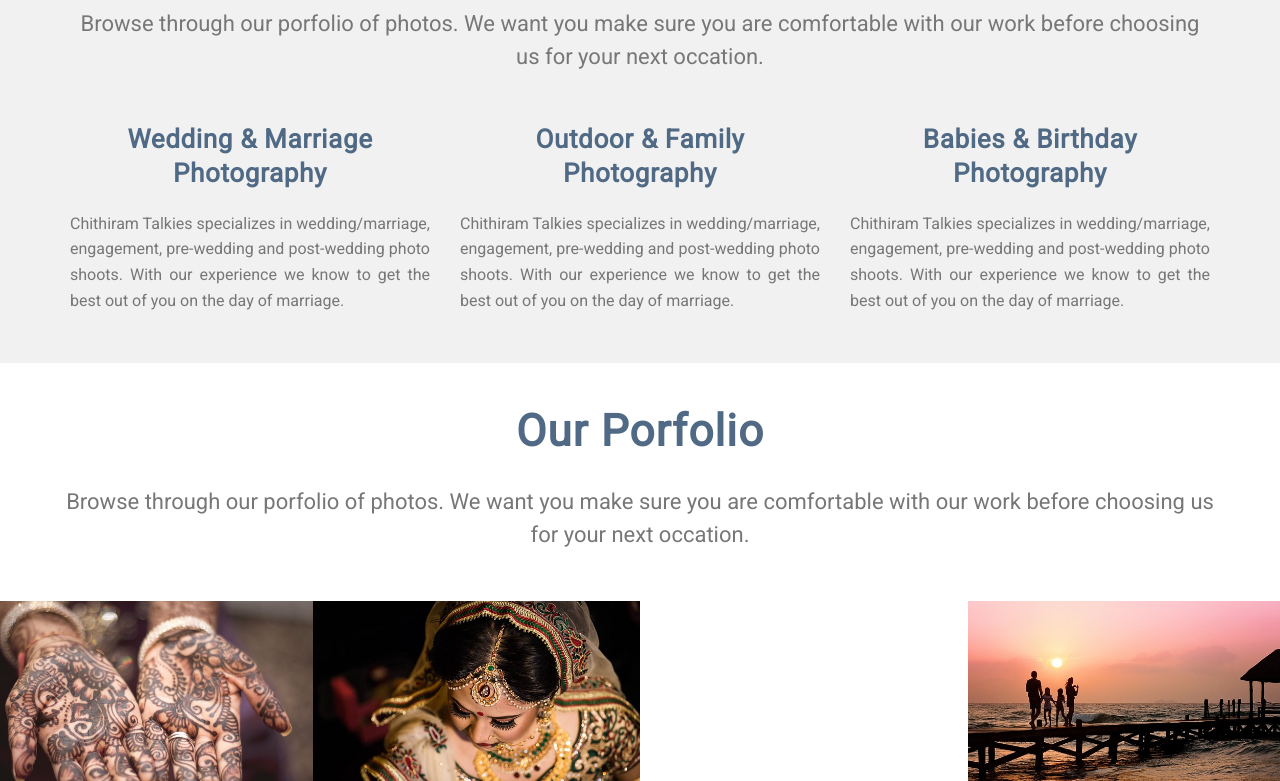
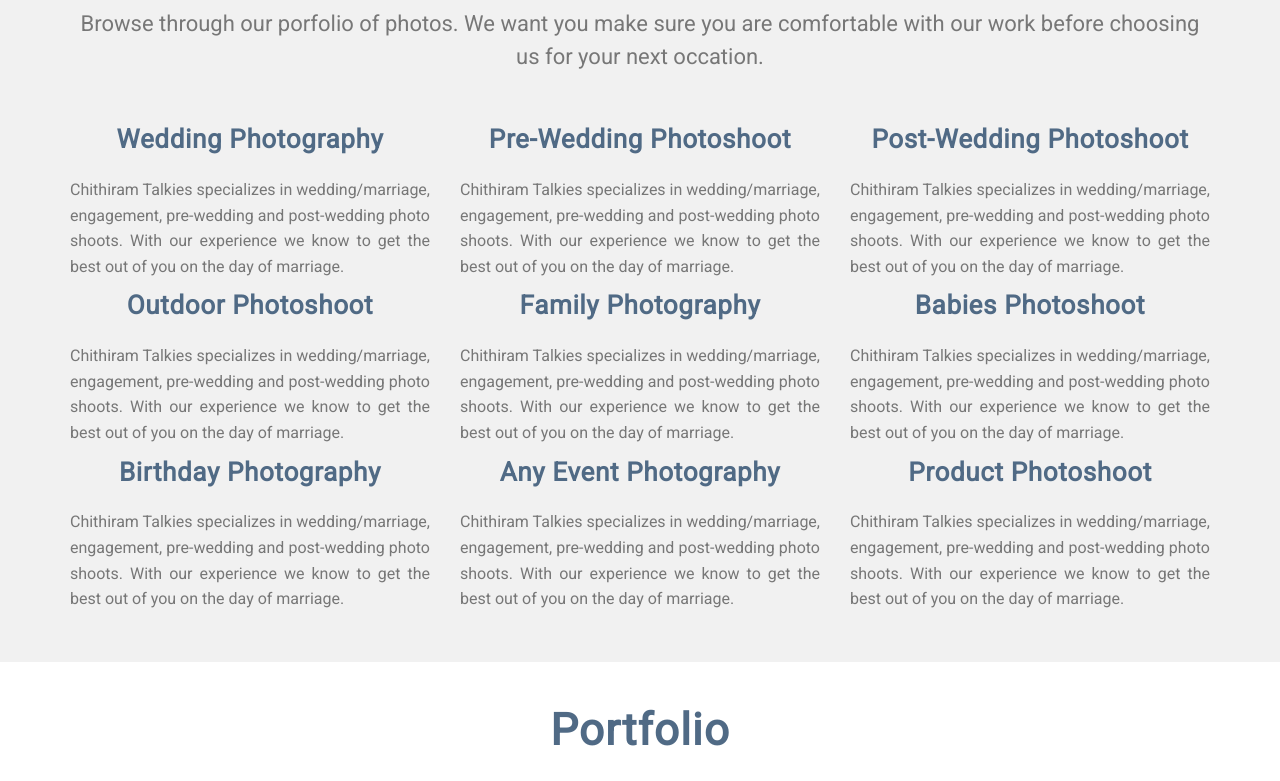
Before and after one commit to pranavsolutions/chithiramtalkies, a plain HTML site: page index.html in a window 1280 px wide. Shown: the part 960-1741 px from the top of the page. Drawn offline with nearby package versions, Linux system fonts and the light colour scheme.

Commit message:
Fixed Service Section and corrected spelling mistakes

```diff
--- a/index.html
+++ b/index.html
@@ -100,7 +100,7 @@
                         <div class="text-center">
                               <header>
                                     <h1>Photography with a difference</h1>
-                                    <p>Wedding, Marriage, Pre-wedding, Post-wedding, Outdoor, Babies, Family, Birthday photography and photoshoot with a difference. Cherish the momenets forever with candid photos of you and your family.</p>
+                                    <p>Wedding, Marriage, Pre-wedding, Post-wedding, Outdoor, Babies, Family, Birthday photography and photoshoot with a difference. Cherish the moments forever with candid photos of you and your family.</p>
                               </header>
                         </div>
                   </div>
@@ -119,19 +119,55 @@
                   </div>
                   <div class="row text-center">
                         <div class="col-md-4">
-                              <h2>Wedding & Marriage Photography</h2>
+                              <h2>Wedding Photography</h2>
                               <p class="text-small text-justify">
                                     Chithiram Talkies specializes in wedding/marriage, engagement, pre-wedding and post-wedding photo shoots. With our experience we know to get the best out of you on the day of marriage.
                               </p>
                         </div>
                         <div class="col-md-4">
-                              <h2>Outdoor & Family Photography</h2>
+                              <h2>Pre-Wedding Photoshoot</h2>
                               <p class="text-small text-justify">
                                     Chithiram Talkies specializes in wedding/marriage, engagement, pre-wedding and post-wedding photo shoots. With our experience we know to get the best out of you on the day of marriage.
                               </p>
                         </div>
                         <div class="col-md-4">
-                              <h2>Babies & Birthday Photography</h2>
+                              <h2>Post-Wedding Photoshoot</h2>
+                              <p class="text-small text-justify">
+                                    Chithiram Talkies specializes in wedding/marriage, engagement, pre-wedding and post-wedding photo shoots. With our experience we know to get the best out of you on the day of marriage.
+                              </p>
+                        </div>
+                        <div class="col-md-4">
+                              <h2>Outdoor Photoshoot</h2>
+                              <p class="text-small text-justify">
+                                    Chithiram Talkies specializes in wedding/marriage, engagement, pre-wedding and post-wedding photo shoots. With our experience we know to get the best out of you on the day of marriage.
+                              </p>
+                        </div>
+                        <div class="col-md-4">
+                              <h2>Family Photography</h2>
+                              <p class="text-small text-justify">
+                                    Chithiram Talkies specializes in wedding/marriage, engagement, pre-wedding and post-wedding photo shoots. With our experience we know to get the best out of you on the day of marriage.
+                              </p>
+                        </div>
+                        <div class="col-md-4">
+                              <h2>Babies Photoshoot</h2>
+                              <p class="text-small text-justify">
+                                    Chithiram Talkies specializes in wedding/marriage, engagement, pre-wedding and post-wedding photo shoots. With our experience we know to get the best out of you on the day of marriage.
+                              </p>
+                        </div>
+                        <div class="col-md-4">
+                              <h2>Birthday Photography</h2>
+                              <p class="text-small text-justify">
+                                    Chithiram Talkies specializes in wedding/marriage, engagement, pre-wedding and post-wedding photo shoots. With our experience we know to get the best out of you on the day of marriage.
+                              </p>
+                        </div>
+                        <div class="col-md-4">
+                              <h2>Any Event Photography</h2>
+                              <p class="text-small text-justify">
+                                    Chithiram Talkies specializes in wedding/marriage, engagement, pre-wedding and post-wedding photo shoots. With our experience we know to get the best out of you on the day of marriage.
+                              </p>
+                        </div>
+                        <div class="col-md-4">
+                              <h2>Product Photoshoot</h2>
                               <p class="text-small text-justify">
                                     Chithiram Talkies specializes in wedding/marriage, engagement, pre-wedding and post-wedding photo shoots. With our experience we know to get the best out of you on the day of marriage.
                               </p>
@@ -144,7 +180,7 @@
                   <div class="row">
                         <div class="text-center">
                               <header>
-                                    <h1>Our Porfolio</h1>
+                                    <h1>Portfolio</h1>
                                     <p class="subHeading">Browse through our porfolio of photos. We want you make sure you are comfortable with our work before choosing us for your next occation.</p>
                               </header>
                         </div>
@@ -284,7 +320,7 @@
                         </div>
                   </div> -->
             </div>
-            <div class="row">
+            <div class="row" style="margin-right:-3px;">
                   <div class="col-md-3 pd-no">
                         <img src="assets/images/wedding-1.jpg" alt="">
                   </div>
@@ -297,6 +333,7 @@
                   <div class="col-md-3 pd-no">
                         <img src="assets/images/family-2.jpg" alt="">
                   </div>
+
                   <div class="col-md-3 pd-no">
                         <img src="assets/images/birthday-2.jpg" alt="">
                   </div>
```
